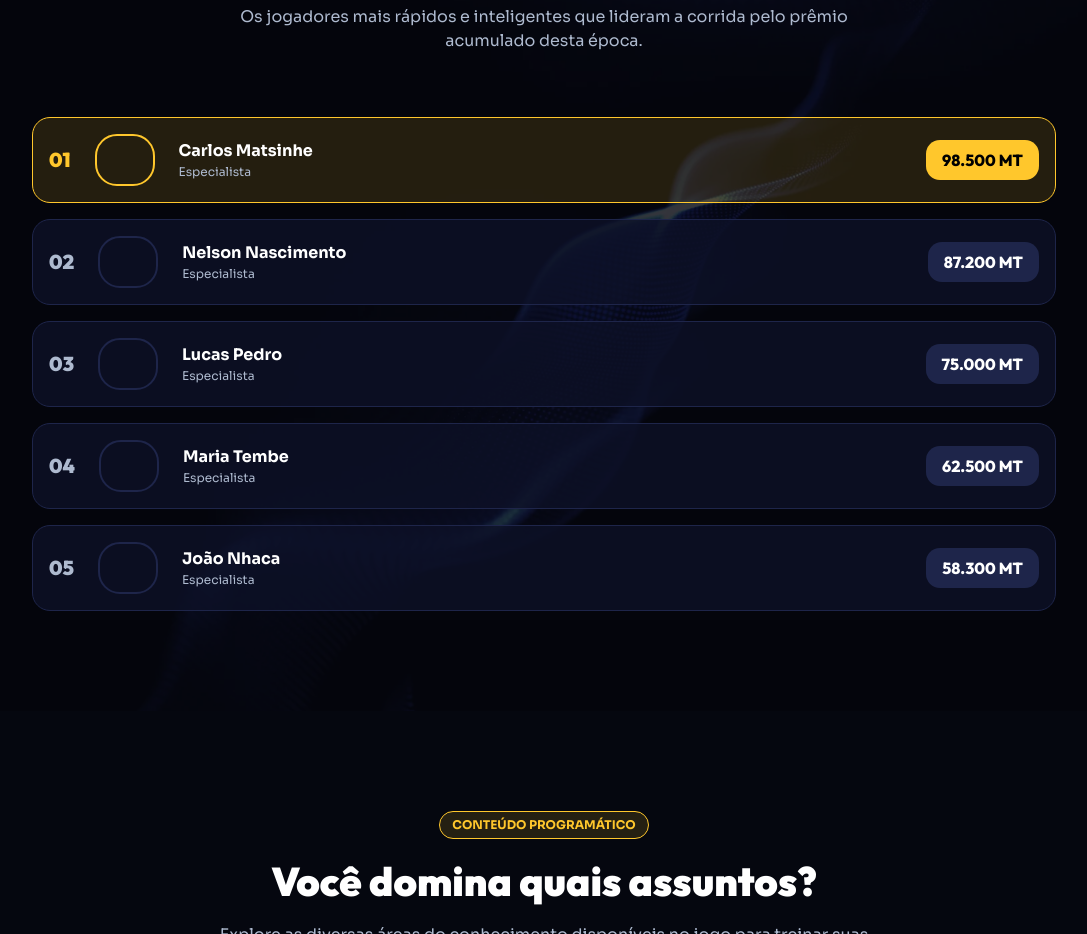
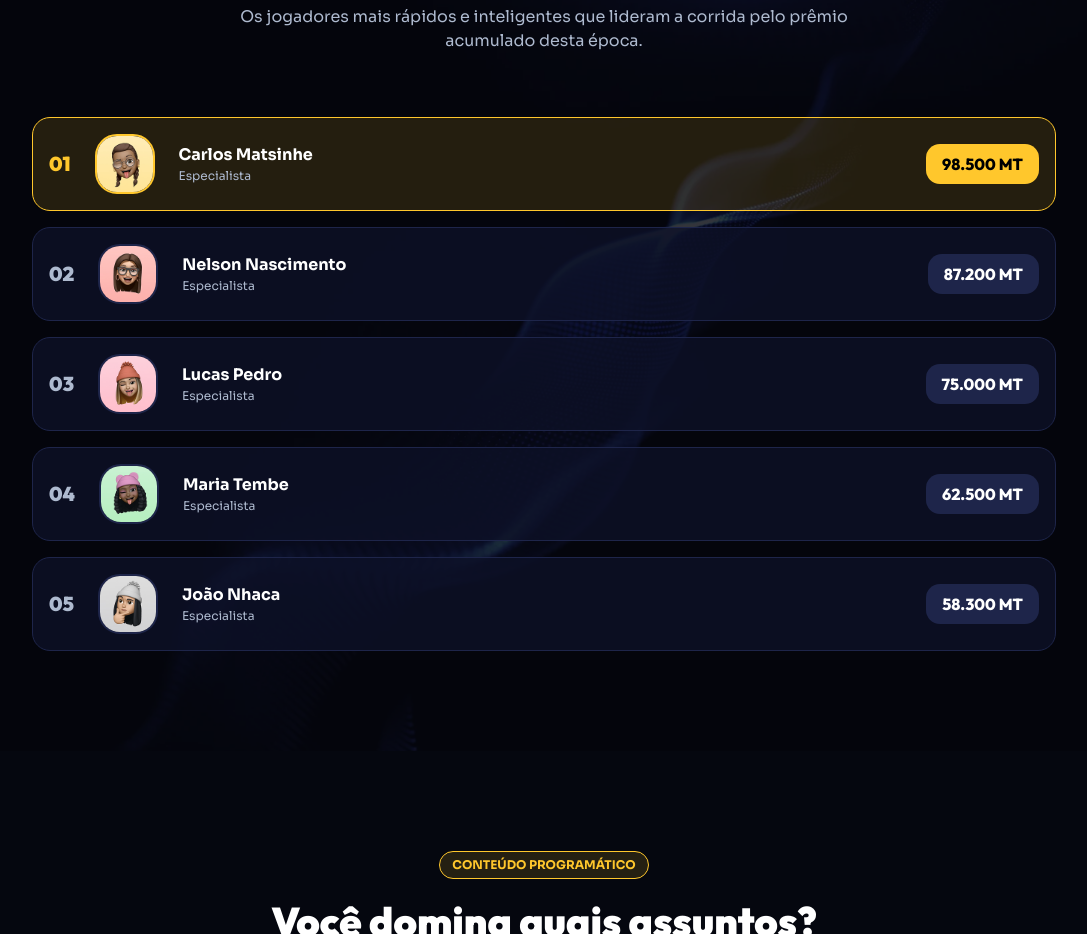
Before and after one commit to renzi-fidele-frontend/quem-sabe-mais, a Next.js app: page / in a window 1280 px wide. Shown: the part 2900-3834 px from the top of the page, without its empty margins (96-1183 px from the left). Built offline with nearby package versions, Linux system fonts and the light colour scheme; no server answers.

Commit message:
feat: Garantindo que só existe uma temporada em andamento de maneira mais eficiente

```diff
--- a/app/page.tsx
+++ b/app/page.tsx
@@ -198,7 +198,13 @@ export default function Home() {
                               {/* Rank */}
                               <p className={`text-xl font-black ${k === 0 ? "text-tema" : ""}`}>0{k + 1}</p>
                               {/* Avatar */}
-                              <div className={`border-2 rounded-3xl h-13 w-15 ${k === 0 ? "border-tema" : "border-cor-borda"}`}></div>
+                              <Image
+                                 src={`/img/avatars/${k + 1}.jpg`}
+                                 className={`object-cover border-2 rounded-3xl  ${k === 0 ? "border-tema" : "border-cor-borda"}`}
+                                 alt=""
+                                 width={60}
+                                 height={60}
+                              />
                               {/* Nome e Status */}
                               <div className="font-sora">
                                  <p className="text-white font-bold">{item.nome}</p>
--- a/models/Temporada.ts
+++ b/models/Temporada.ts
@@ -51,8 +51,8 @@ const vencedorTemporadaSchema = new Schema<IVencedorTemporada>(
 const temporadaSchema = new Schema<ITemporada>(
    {
       numero: { type: Number, required: true, unique: true },
-      dataInicio: { type: Date, required: true, unique: true },
-      dataFim: { type: Date, required: true, unique: true },
+      dataInicio: { type: Date, required: true },
+      dataFim: { type: Date, required: true },
       status: { type: String, required: true, enum: ["agendada", "em_andamento", "finalizada"] },
       vencedores: {
          type: [vencedorTemporadaSchema],
@@ -65,6 +65,17 @@ const temporadaSchema = new Schema<ITemporada>(
    { collection: "temporadas" },
 );
 
+// Garante que só existe uma temporada em andamento
+temporadaSchema.index(
+   { status: 1 },
+   {
+      unique: true,
+      partialFilterExpression: {
+         status: "em_andamento",
+      },
+   },
+);
+
 const Temporada = models.Temporada || model<ITemporada>("Temporada", temporadaSchema);
 
 export default Temporada;
```
